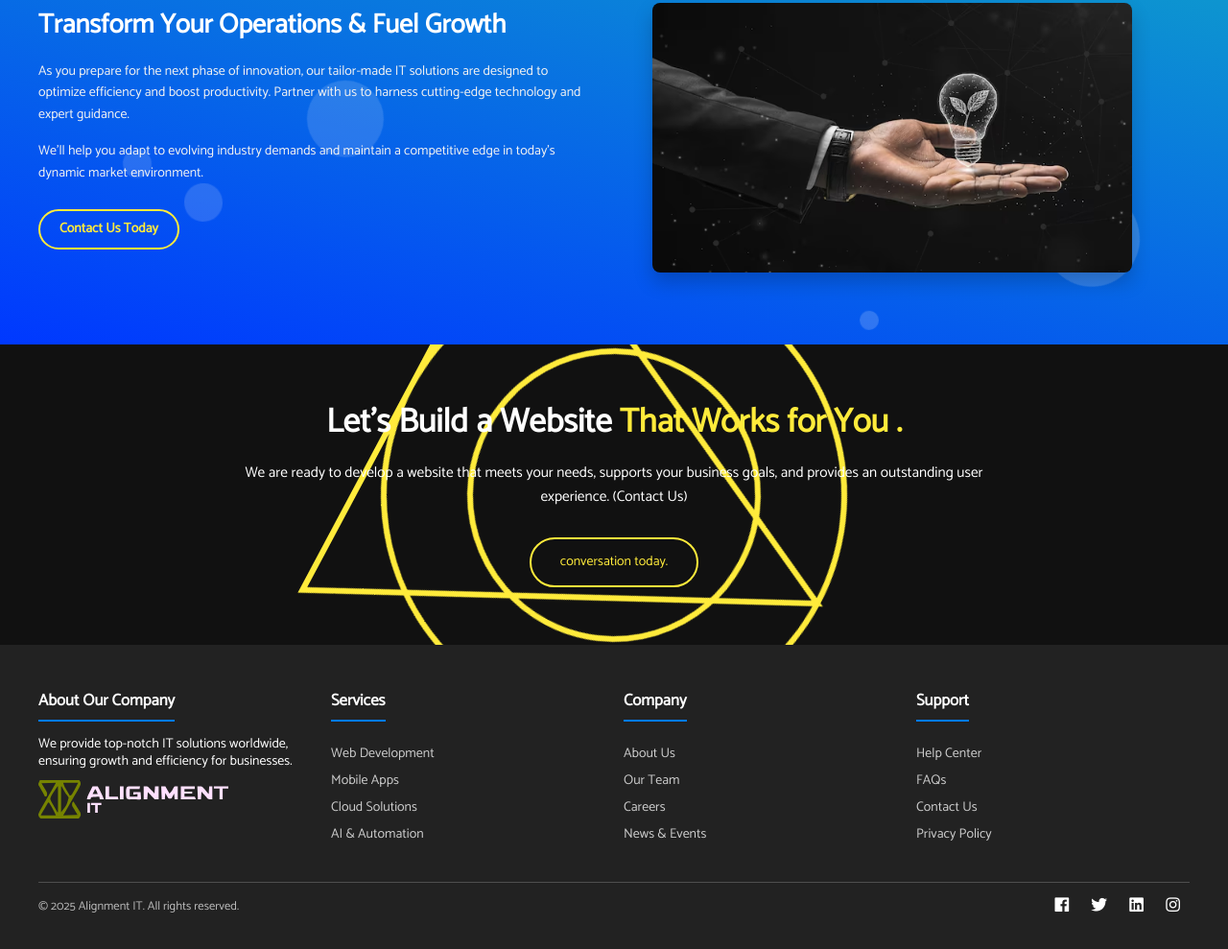
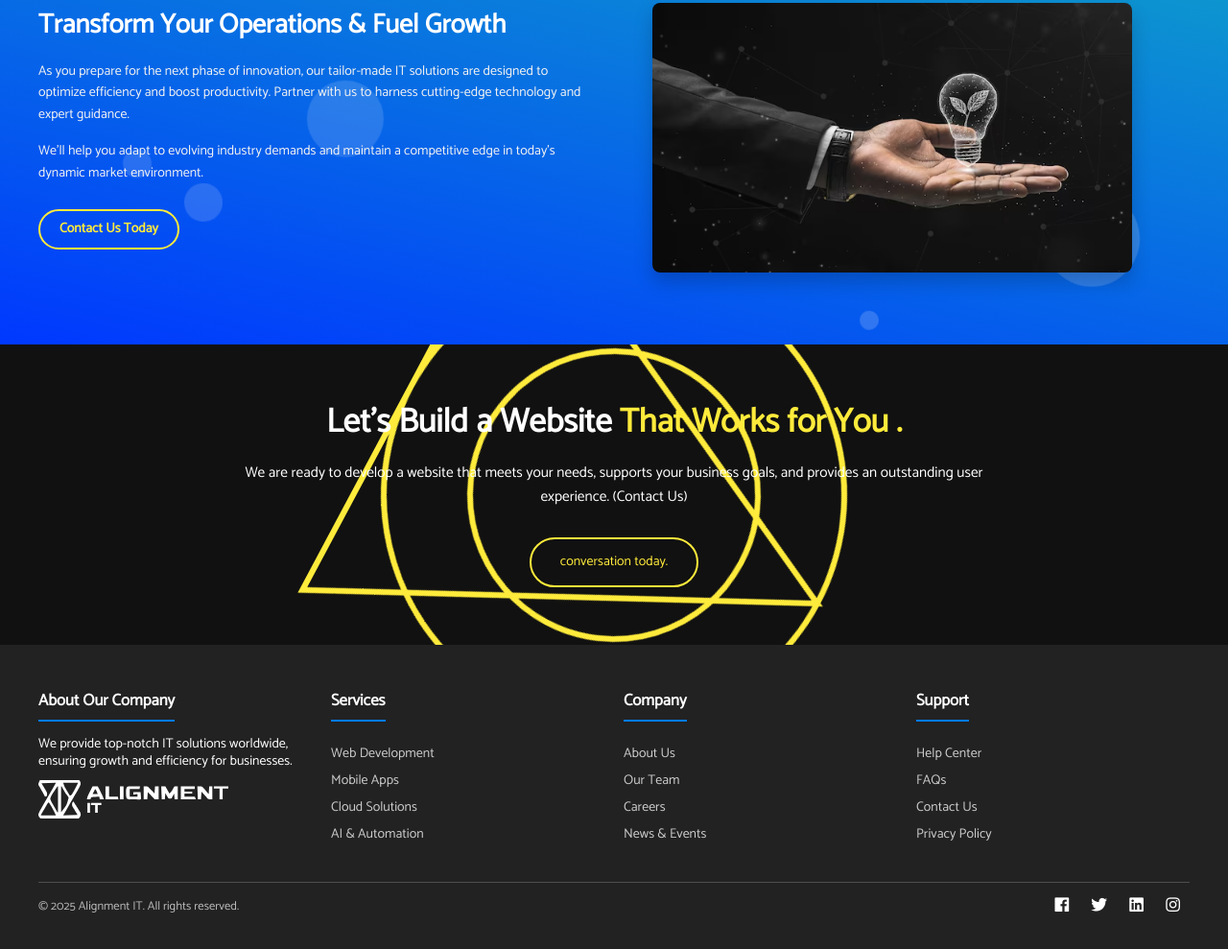
Before and after one commit to HPdeveloper786/webdeveloper_page, a plain HTML site: page index.html in a window 1280 px wide. Shown: the part 4247-5236 px from the top of the page at 96% size. Drawn offline with Linux system fonts and the light colour scheme; files whose address does not match are found by name.

Commit message:
Update style.css

```diff
--- a/assets/css/style.css
+++ b/assets/css/style.css
@@ -1866,8 +1866,9 @@ body.dark-mode #wstoggle span{
 .footer-logo {
   width: 198px;
   margin-top: 10px;
-    filter: invert(100%) sepia(78%) saturate(1211%)hue-rotate(190deg) brightness(107%) contrast(106%)
-  ;
+
+  filter: invert(1) brightness(1000%);
+
 }
 
 /* Footer Bottom */
```
